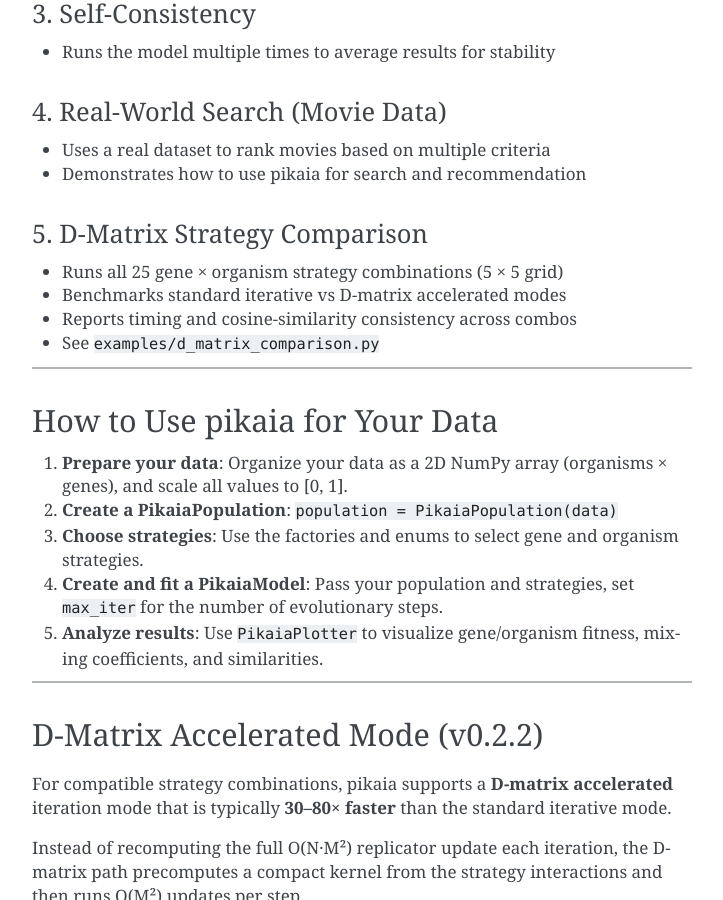
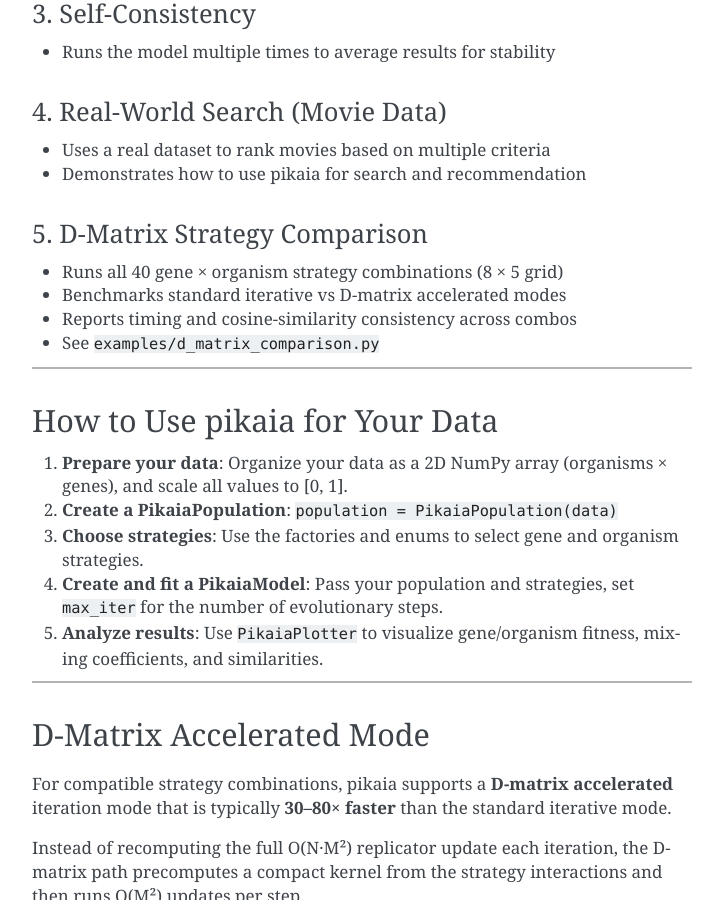
Before and after one commit to danube-ai/pikaia, a Sphinx documentation site: the page built from docs/overview.md, in a window 1280 px wide and 900 px high, scrolled down 2394 px. Shown: the whole window, without its empty margins (388-1111 px from the left). Built offline with Sphinx 7.4.7, drawn with Linux system fonts in a browser that asks for light colours; some of the changed text lies outside the part shown.

Commit message:
docs: update version to 0.2.3, fix d_matrix combo count (25→40), regen Sphinx docs
- docs/conf.py: release 0.2.2 → 0.2.3 (matches pyproject.toml)
- README.md: '25 strategy combinations' → '40'
- docs/overview.md: remove stale '(v0.2.2)' from D-Matrix section, '25' → '40'
- examples/README.md: '25 combinations' → '40', add RewardHard/RewardEasy/ValuationBlend to strategy table
- Sphinx docs regenerated (AutoAPI includes all 8 gene strategies)

```diff
--- a/docs/conf.py
+++ b/docs/conf.py
@@ -15,7 +15,7 @@ sys.path.insert(0, os.path.abspath(".."))
 project = "pikaia"
 copyright = "2025, danube.ai"
 author = "danube.ai"
-release = "0.2.2"
+release = "0.2.3"
 
 # -- General configuration ---------------------------------------------------
 # https://www.sphinx-doc.org/en/master/usage/configuration.html#general-configuration
--- a/docs/overview.md
+++ b/docs/overview.md
@@ -104,7 +104,7 @@ See `examples/README.md` for a full index, or open
 
 ### 5. D-Matrix Strategy Comparison
 
-- Runs all 25 gene × organism strategy combinations (5 × 5 grid)
+- Runs all 40 gene × organism strategy combinations (8 × 5 grid)
 - Benchmarks standard iterative vs D-matrix accelerated modes
 - Reports timing and cosine-similarity consistency across combos
 - See `examples/d_matrix_comparison.py`
@@ -121,7 +121,7 @@ See `examples/README.md` for a full index, or open
 
 ---
 
-## D-Matrix Accelerated Mode (v0.2.2)
+## D-Matrix Accelerated Mode
 
 For compatible strategy combinations, pikaia supports a **D-matrix accelerated** iteration mode that is typically **30–80× faster** than the standard iterative mode.
 
```
Also changed, not shown: README.md (+1 -1 lines), examples/README.md.
